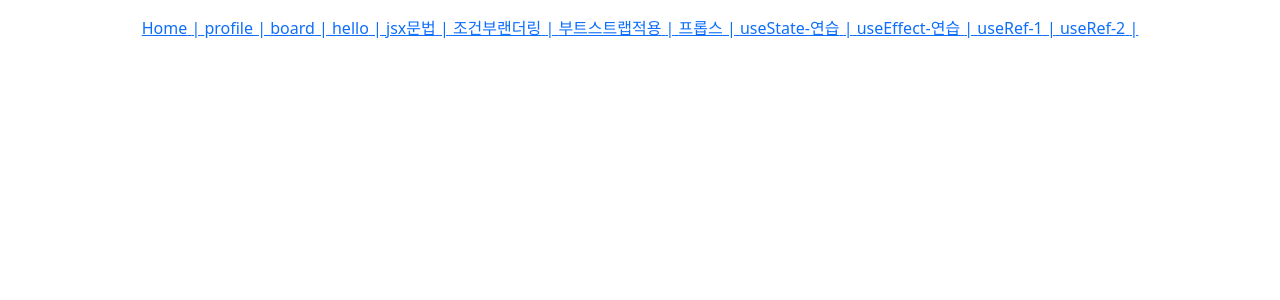
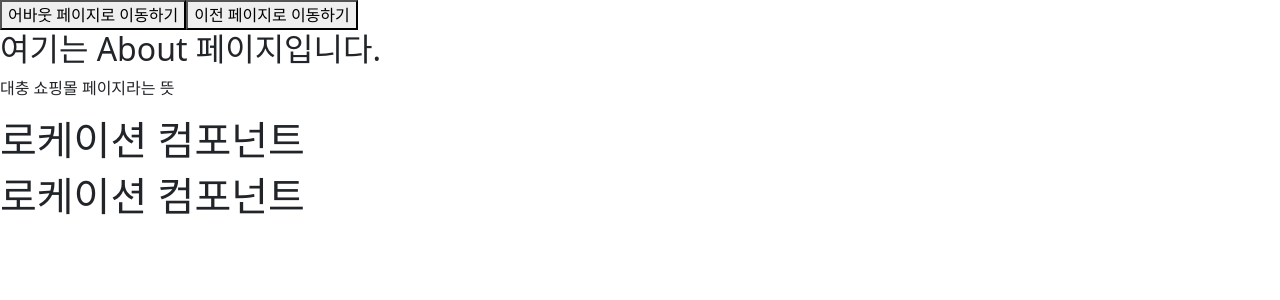
Before and after one commit to sua-repo/git_test, a React (Vite) app: page /about/location in a window 1280 px wide. Shown: the top 300 px of the page. Built offline with nearby package versions, Linux system fonts and the light colour scheme.

Commit message:
aboutRouter

```diff
--- a/src/App.jsx
+++ b/src/App.jsx
@@ -2,6 +2,7 @@ import { BrowserRouter, Route, Routes } from 'react-router-dom'
 import routes from './route/Routes'
 import Header from './components/Header'
 import 'bootstrap/dist/css/bootstrap.min.css'
+
 function App() {
   return (
     <>
--- /dev/null
+++ b/src/App2.jsx
@@ -0,0 +1,82 @@
+import { BrowserRouter, Outlet, Route, Routes, useNavigate } from 'react-router-dom'
+import 'bootstrap/dist/css/bootstrap.min.css'
+//import HomePage from './pages/HomePage'
+//import HelloPage from './pages/HelloPage'
+//import ProfilePage from './pages/ProfilePage'
+//import BoardPage from './pages/BoardPage'
+
+/*
+function App2() {
+  return (
+    <>
+      <BrowserRouter>
+        <Routes>
+          <Route path="/" element={<HomePage />}></Route>
+          <Route path="/hello" element={<HelloPage />}></Route>
+          <Route path="/profile" element={<ProfilePage />}></Route>
+          <Route path="/board" element={<BoardPage />}></Route>
+        </Routes>
+      </BrowserRouter>
+    </>
+  )
+}
+*/
+
+
+function About() {
+  const navigate = useNavigate()
+
+  return (
+    <div>
+      <button
+        onClick={() => {
+          navigate('/profile')
+        }}
+      >
+        어바웃 페이지로 이동하기
+      </button>
+
+      <button
+        onClick={() => {
+          navigate(-1)
+        }}
+      >
+        이전 페이지로 이동하기
+      </button>
+
+      <h2>여기는 About 페이지입니다.</h2>
+      <p>대충 쇼핑몰 페이지라는 뜻</p>
+
+      <Outlet /> {/* 중첩 라우트가 렌더링될 위치 */} {/* 서브페이지가 보여질 위치를 Outlet으로 지정해준다. */}
+      <Routes>
+        <Route path="/location" element={<Location />}></Route>
+      </Routes>
+    </div>
+  )
+}
+
+function Location() {
+  return <h1>로케이션 컴포넌트</h1>
+}
+
+// 2. 중첩 라우팅
+//  /about/location
+// 서브 페이지의 path는 /를 생략하고 작성하면 된다.
+// Outlet 없이
+function App2() {
+  return (
+    <>
+      <BrowserRouter>
+        <Routes>
+          <Route path='/about/*' element={<About />} >
+            <Route path="location" element={<Location />}></Route>
+          </Route>
+        </Routes>
+      </BrowserRouter>
+    </>
+  )
+}
+
+
+//
+export default App2
--- a/src/main.jsx
+++ b/src/main.jsx
@@ -1,10 +1,12 @@
-import { StrictMode } from 'react'
+//import { StrictMode } from 'react'
 import { createRoot } from 'react-dom/client'
 
-import App from './App.jsx'
+//import App from './App.jsx'
+import App2 from './App2.jsx'
 
 createRoot(document.getElementById('root')).render(
-  <StrictMode>
-    <App />
-  </StrictMode>,
+  //<StrictMode>
+    //<App />,
+    <App2 />,
+  //</StrictMode>,
 )
--- a/src/pages/HomePage.jsx
+++ b/src/pages/HomePage.jsx
@@ -1,7 +1,18 @@
 import React from 'react'
+import { Link } from 'react-router-dom'
 
 const HomePage = () => {
-  return <h1 className='text-center mt-5'>메인페이지 입니다.</h1>
+  return (
+    <>
+      <h1 className='text-center mt-5'>메인페이지 입니다.</h1>
+      <Link to="/profile">프로필 페이지</Link>
+      {/*
+        실제로는 a링크
+        but Link는 라우터 돔에서 제공하는 것 바뀌는 부분만 그림
+        a태그는 완전 처음부터 다시 그려서 화면 깜빡임
+      */}
+    </>
+  )
 }
 
 export default HomePage
```
Also changed, not shown: 1 other file (tests, documents, lock files or other folders).
